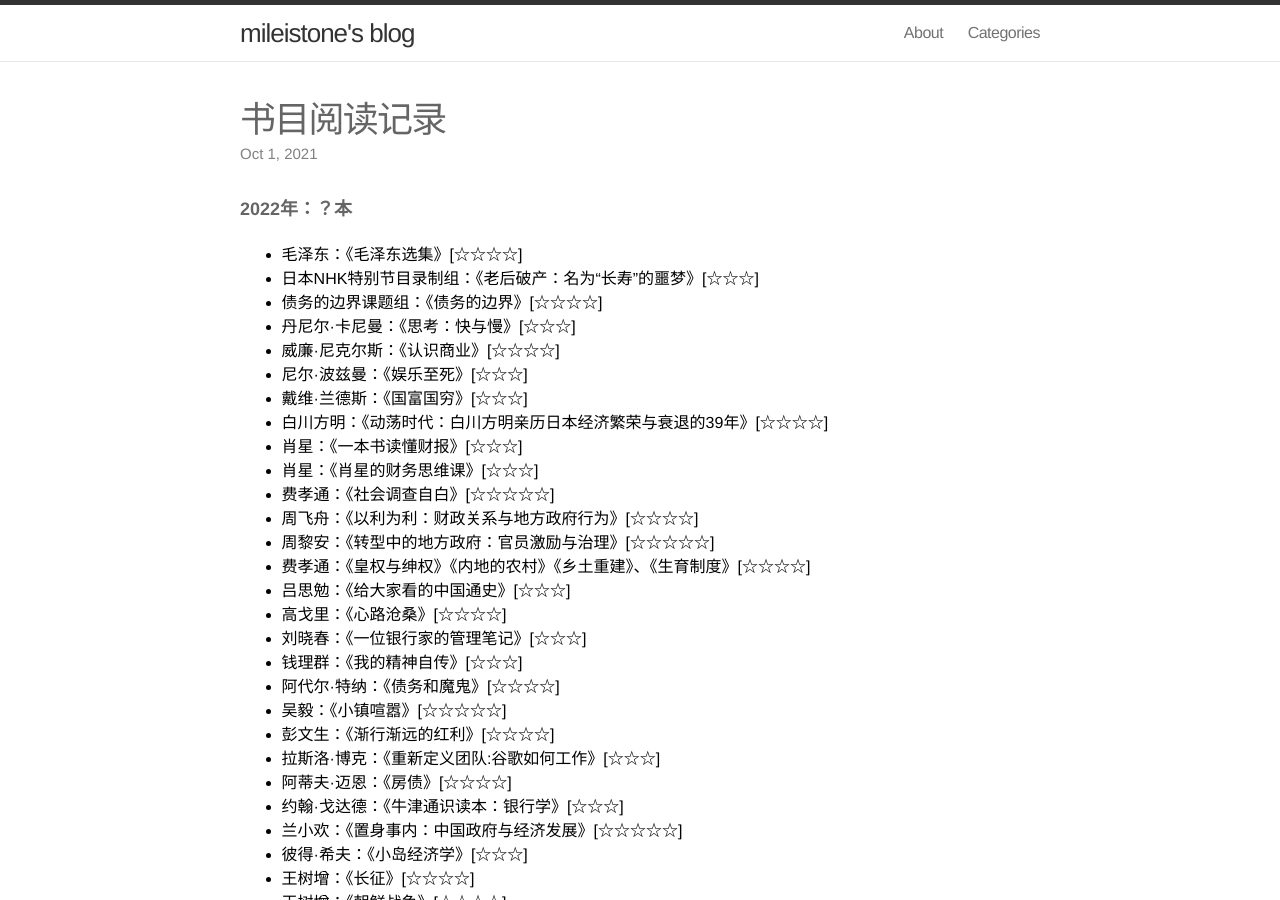
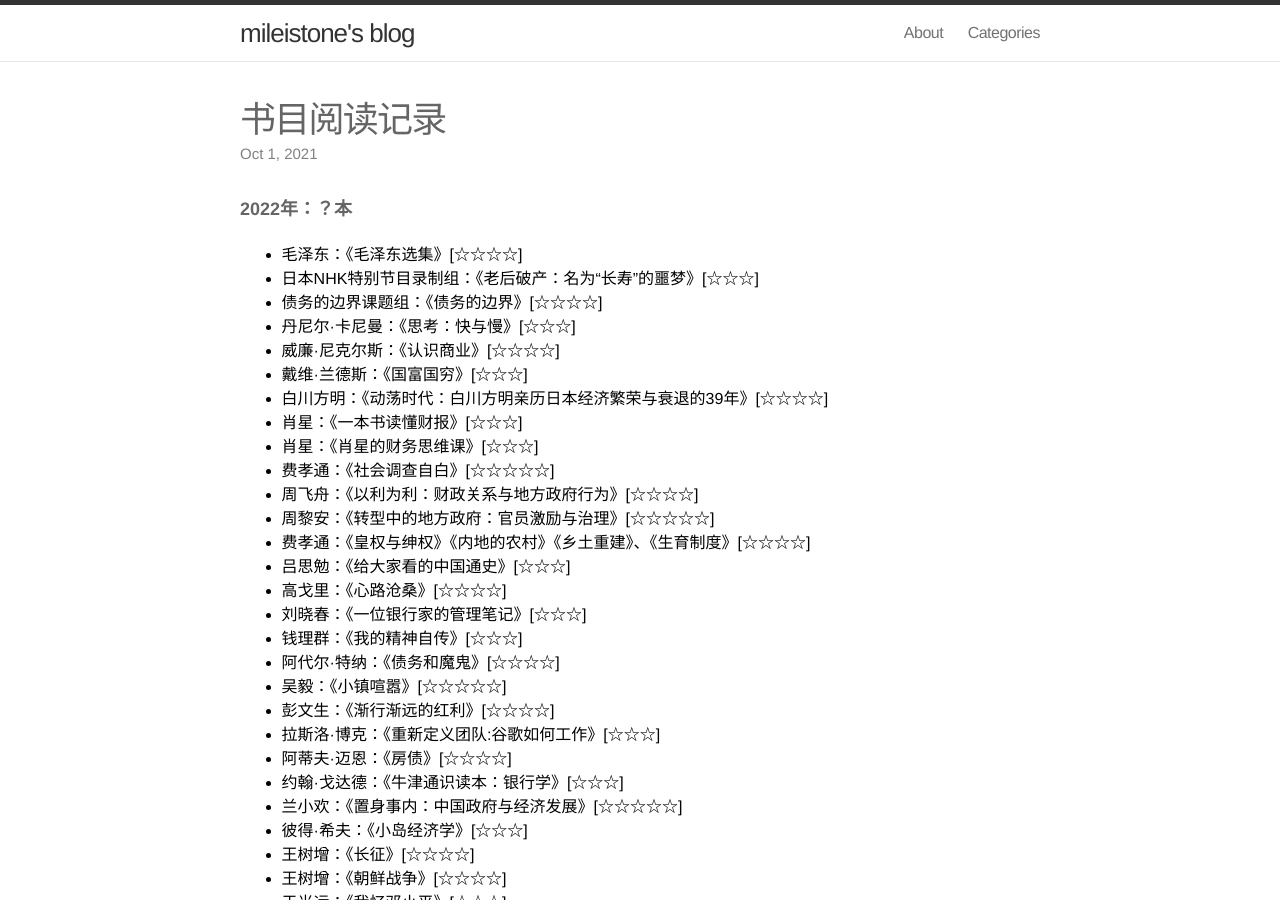
Before and after one commit to mileistone/mileistone.github.io, a Jekyll site: the page built from _posts/2021-10-01-books.md, in a window 1280 px wide and 900 px high. Built offline with Jekyll 4.4.1, drawn with Linux system fonts in a browser that asks for light colours.

Commit message:
Update 2021-10-01-books.md

```diff
--- a/_posts/2021-10-01-books.md
+++ b/_posts/2021-10-01-books.md
@@ -13,7 +13,6 @@ date: 2021-10-01 22:00:00
 - 债务的边界课题组：《债务的边界》[☆☆☆☆]
 - 丹尼尔·卡尼曼：《思考：快与慢》[☆☆☆]
 - 威廉·尼克尔斯：《认识商业》[☆☆☆☆]
-- 尼尔·波兹曼：《娱乐至死》[☆☆☆]
 - 戴维·兰德斯：《国富国穷》[☆☆☆]
 - 白川方明：《动荡时代：白川方明亲历日本经济繁荣与衰退的39年》[☆☆☆☆]
 - 肖星：《一本书读懂财报》[☆☆☆]
```
